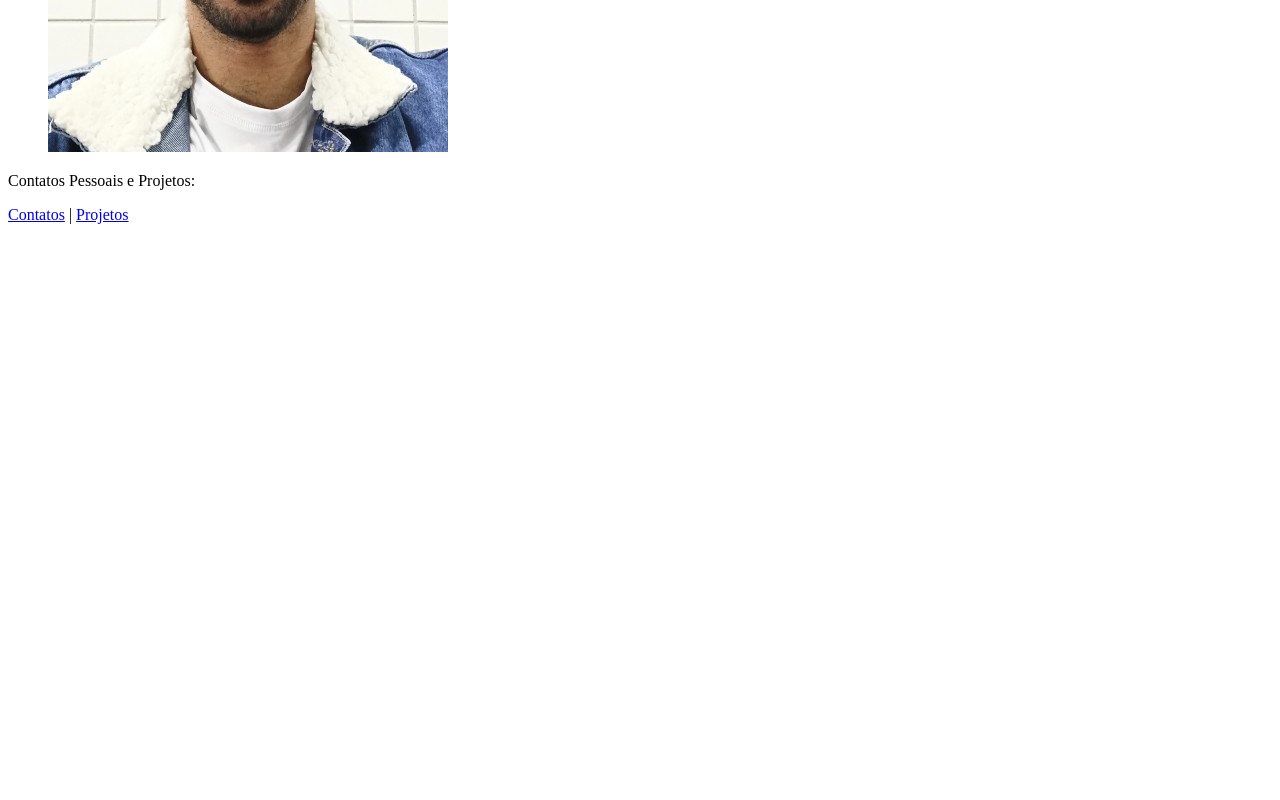
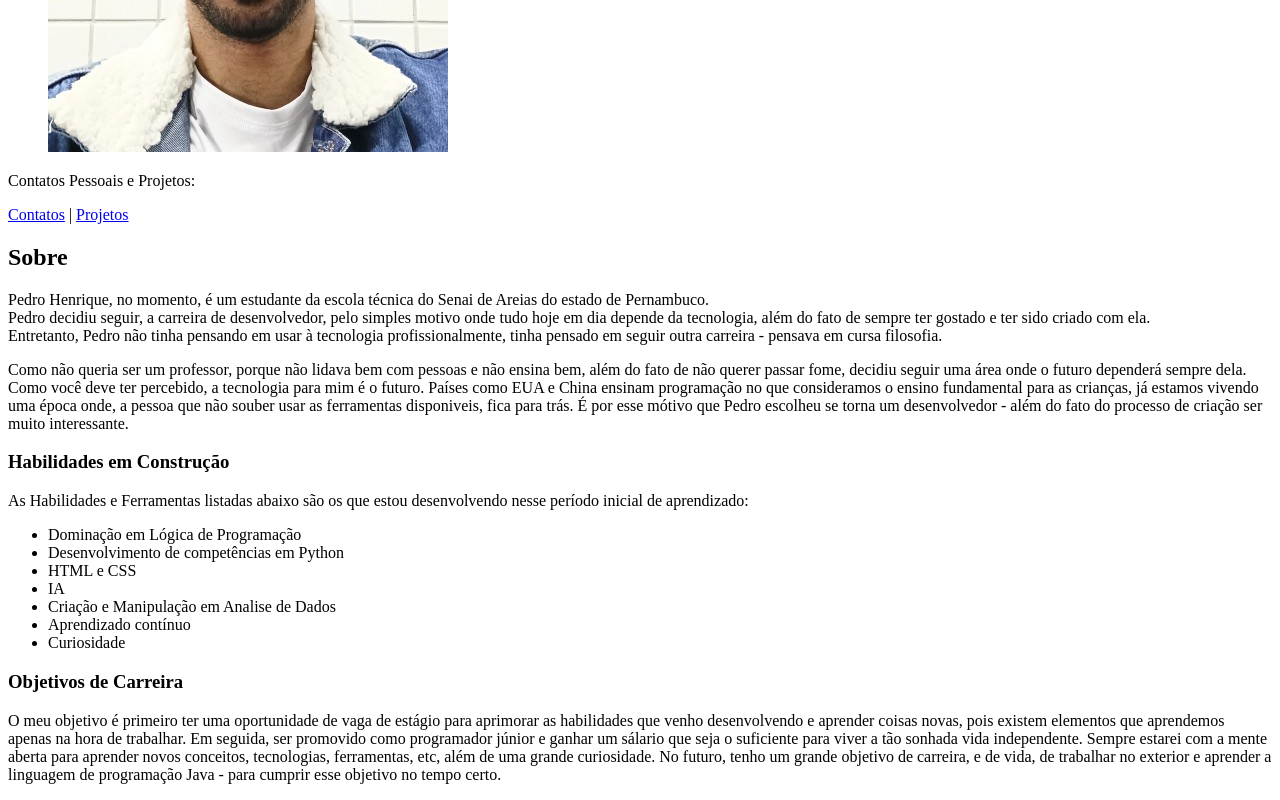
Before and after one commit to pedrograss/Portfolio-Pedro-Henrique, a plain HTML site: page index.html in a window 1280 px wide. Shown: the part 328-1128 px from the top of the page. Before the commit the page ends 800 px from the top, so only its background shows below. Drawn offline with Linux system fonts and the light colour scheme.

Commit message:
conteudos de aprensentação, habilidades e objetivos colocados na tag principal

```diff
--- a/index.html
+++ b/index.html
@@ -18,7 +18,47 @@
         <a href="projetos.html">Projetos</a>
     </nav>
 </header>
-
+<main>
+    <section id="apresentação">
+        <h2>Sobre</h2>
+        <p>Pedro Henrique, no momento, é um estudante da escola técnica do Senai de Areias do estado de Pernambuco. <br>
+            Pedro decidiu seguir, a carreira de desenvolvedor, pelo simples motivo onde tudo hoje em dia depende da
+            tecnologia, além do
+            fato de sempre ter gostado e ter sido criado com ela. <br>
+            Entretanto, Pedro não tinha pensando em usar à tecnologia profissionalmente, tinha pensado em seguir outra
+            carreira - pensava em cursa filosofia.</p>
+        <p>Como não queria ser um professor, porque não lidava bem com pessoas e não ensina bem, além do fato de não
+            querer passar fome, decidiu seguir uma área onde o futuro dependerá sempre dela.
+            Como você deve ter percebido, a tecnologia para mim é o futuro. Países como EUA e China ensinam programação
+            no que consideramos o ensino fundamental para as crianças, já estamos vivendo uma época onde, a pessoa que
+            não souber usar as ferramentas disponiveis, fica para trás. É por esse mótivo que Pedro escolheu se torna um
+            desenvolvedor - além do fato do processo de criação ser muito interessante.</p>
+    </section>
+    <section id="habilidades">
+        <h3>Habilidades em Construção</h3>
+        <p>As Habilidades e Ferramentas listadas abaixo são os que estou desenvolvendo nesse período inicial de
+            aprendizado:</p>
+        <ul>
+            <li>Dominação em Lógica de Programação</li>
+            <li>Desenvolvimento de competências em Python</li>
+            <li>HTML e CSS</li>
+            <li>IA</li>
+            <li>Criação e Manipulação em Analise de Dados</li>
+            <li>Aprendizado contínuo</li>
+            <li>Curiosidade</li>
+        </ul>
+    </section>
+    <section id="futuro">
+        <h3>Objetivos de Carreira</h3>
+        <p>O meu objetivo é primeiro ter uma oportunidade de vaga de estágio para aprimorar as habilidades que venho
+            desenvolvendo e aprender coisas novas, pois existem elementos que aprendemos apenas na hora de trabalhar. Em
+            seguida, ser promovido como programador júnior e ganhar um sálario que seja o suficiente para viver a tão
+            sonhada vida independente. Sempre estarei com a mente aberta para aprender novos conceitos, tecnologias,
+            ferramentas, etc, além de uma grande curiosidade. No futuro, tenho um grande objetivo de carreira, e de
+            vida, de trabalhar no exterior e aprender a linguagem de programação Java - para cumprir esse objetivo no
+            tempo certo.</p>
+    </section>
+</main>
 
 <body>
 
```
